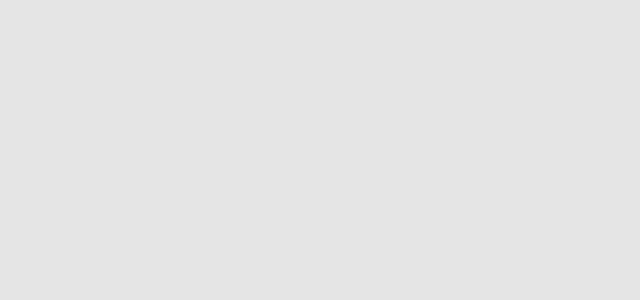
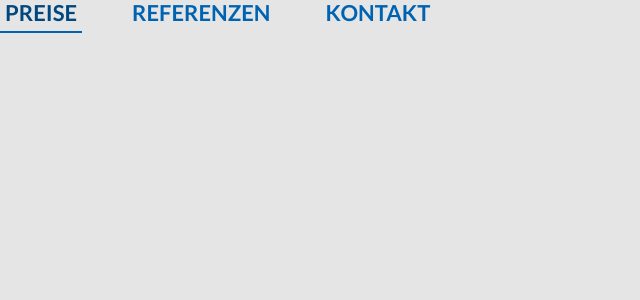
Before and after one commit to liaHi19/genius, a React (Create React App) app: page / in a window 1280 px wide. Shown: the top 300 px of the page, without its empty margins (0-640 px from the left). Built offline with nearby package versions, Linux system fonts and the light colour scheme.

Commit message:
[#1]Add Navigation

```diff
--- a/package.json
+++ b/package.json
@@ -8,6 +8,7 @@
     "@testing-library/user-event": "^13.5.0",
     "react": "^18.0.0",
     "react-dom": "^18.0.0",
+    "react-router-dom": "^6.3.0",
     "react-scripts": "5.0.1",
     "sass": "^1.50.1",
     "web-vitals": "^2.1.4"
--- a/src/App.js
+++ b/src/App.js
@@ -1,7 +1,12 @@
 import React from "react";
+import Navigation from "./components/Navigation";
 
 const App = () => {
-  return <div></div>;
+  return (
+    <div>
+      <Navigation />
+    </div>
+  );
 };
 
 export default App;
--- /dev/null
+++ b/src/components/Navigation.jsx
@@ -0,0 +1,28 @@
+import React from "react";
+import { NavLink } from "react-router-dom";
+
+const Navigation = () => {
+  return (
+    <nav className="menu">
+      <ul className="menu__list">
+        <li className="menu__item">
+          <NavLink className="menu__link" to="/">
+            Preise
+          </NavLink>
+        </li>
+        <li className="menu__item">
+          <NavLink className="menu__link" to="/referenzen">
+            Referenzen
+          </NavLink>
+        </li>
+        <li className="menu__item">
+          <NavLink className="menu__link" to="/kontakt">
+            Kontakt
+          </NavLink>
+        </li>
+      </ul>
+    </nav>
+  );
+};
+
+export default Navigation;
--- a/src/index.js
+++ b/src/index.js
@@ -1,5 +1,6 @@
 import React from "react";
 import ReactDOM from "react-dom/client";
+import { BrowserRouter as Router } from "react-router-dom";
 
 import "./styles/index.scss";
 import App from "./App";
@@ -7,6 +8,8 @@ import App from "./App";
 const root = ReactDOM.createRoot(document.getElementById("root"));
 root.render(
   <React.StrictMode>
-    <App />
+    <Router>
+      <App />
+    </Router>
   </React.StrictMode>
 );
--- a/src/styles/_global.scss
+++ b/src/styles/_global.scss
@@ -16,3 +16,34 @@ body {
   margin: 0 auto;
   padding: 0 15px;
 }
+
+.menu {
+  &__list {
+    display: flex;
+    align-items: center;
+  }
+  &__item {
+    &:not(:last-child) {
+      margin-right: 45px;
+    }
+  }
+  &__link {
+    @extend %lato-700;
+    font-size: 22px;
+    line-height: 26px;
+    padding: 0 5px 5px;
+    color: var(--main-text-accent);
+    text-transform: uppercase;
+    border-bottom: 2px solid transparent;
+    transition: var(--transition);
+
+    &:hover {
+      border-color: var(--main-text-accent);
+    }
+  }
+}
+
+.active {
+  color: darken(#0063b2, 10%);
+  border-color: darken(#0063b2, 10%);
+}
--- a/src/styles/_vars.scss
+++ b/src/styles/_vars.scss
@@ -6,6 +6,8 @@
   --second-text-color: #504a4a;
   --placeholder-color: #abaaaa;
   --main-text-accent: #0063b2;
+
+  --transition: all 0.3s ease-in-out;
 }
 
 %mons-400 {
```
Also changed, not shown: src/assets/images/logo.jpg (added), 1 other file (tests, documents, lock files or other folders).
